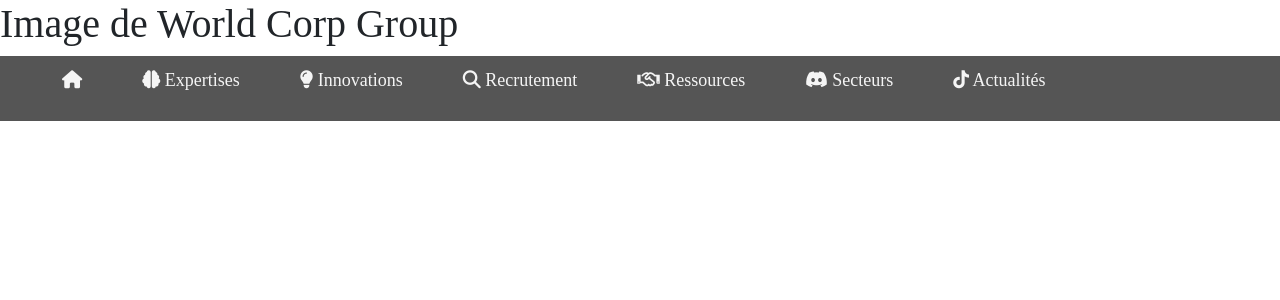
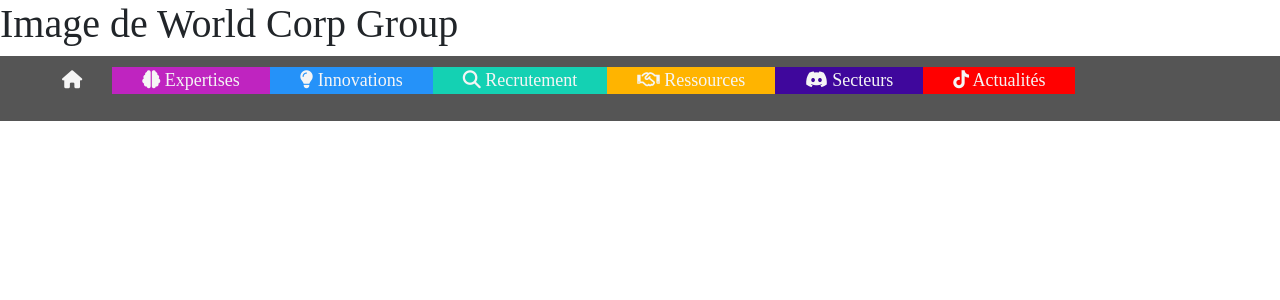
Before and after one commit to jacobitkashala/site_web_wcg, a PHP site: page / in a window 1280 px wide. Shown: the top 300 px of the page. Run offline with PHP 8.4, Linux system fonts and the light colour scheme.

Commit message:
refactor:header

```diff
--- a/index.html
+++ b/index.html
@@ -87,9 +87,10 @@
 					<li class="lien">
 						<a href=""><i class="fa-solid fa-house"></i></a>
 					</li>
-					<li class="lien lien-mega">
+					<!-- Expertise header -->
+					<li class="lien lien-mega color-expertise">
 						<a href=""><i class="fa-solid fa-brain"></i> Expertises</a>
-						<div class="mengamenu">
+						<div class="mengamenu color-expertise">
 							<div class="container">
 								<div class="colone">
 									<ul class="liens">
@@ -118,9 +119,10 @@
 							</div>
 						</div>
 					</li>
-					<li class="lien lien-mega">
+					<!-- Innovations -->
+					<li class="lien lien-mega color-innovention">
 						<a href=""><i class="fa-solid fa-lightbulb"></i> Innovations</a>
-						<div class="mengamenu">
+						<div class="mengamenu color-innovention">
 							<div class="container">
 								<div class="colone">
 									<ul class="liens">
@@ -149,9 +151,10 @@
 							</div>
 						</div>
 					</li>
-					<li class="lien lien-mega">
+					<!-- Recrutement -->
+					<li class="lien lien-mega color-recrutement">
 						<a href=""> <i class="fa-solid fa-magnifying-glass"></i> Recrutement</a>
-						<div class="mengamenu">
+						<div class="mengamenu color-recrutement">
 							<div class="container">
 								<div class="colone">
 									<ul class="liens">
@@ -180,9 +183,10 @@
 							</div>
 						</div>
 					</li>
-					<li class="lien lien-mega">
+					<!-- Ressources -->
+					<li class="lien lien-mega color-ressource">
 						<a href=""><i class="fa-regular fa-handshake"></i> Ressources</a>
-						<div class="mengamenu">
+						<div class="mengamenu color-ressource">
 							<div class="container">
 								<div class="colone">
 									<ul class="liens">
@@ -211,9 +215,10 @@
 							</div>
 						</div>
 					</li>
-					<li class="lien lien-mega">
+					<!-- Secteurs -->
+					<li class="lien lien-mega color-secteur">
 						<a href="#"><i class="fa-brands fa-discord"></i> Secteurs</a>
-						<div class="mengamenu">
+						<div class="mengamenu color-secteur">
 							<div class="container">
 								<div class="colone">
 									<ul class="liens">
@@ -242,9 +247,10 @@
 							</div>
 						</div>
 					</li>
-					<li class="lien lien-mega">
+					<!-- Actualités -->
+					<li class="lien lien-mega color-actualite">
 						<a href="#"><i class="fa-brands fa-tiktok"></i> Actualités</a>
-						<div class="mengamenu">
+						<div class="mengamenu color-actualite">
 							<div class="container">
 								<div class="colone">
 									<ul class="liens">
--- a/styles/main.css
+++ b/styles/main.css
@@ -40,32 +40,6 @@ html{
 
 /* .links{
 	display: inline-flex;
-} */
-
-/* .color-expertise{
-	background-color:var(--color-expertise);
-
-} */
-
-/* .width-expertise{
-	width: 20% !important;
-} */
-
-/* .color-innovention{
-	background-color:var(--color-innovention);
-} */
-
-/* .color-recrutement{
-	background-color:var(--color-recrutement);
-} */
-/* .color-ressource{
-	background-color:var(--color-ressource);
-} */
-/* .color-secteur{
-	background-color:var(--color-secteur);
-} */
-/* .color-actualite{
-	background-color:var(--color-actualite);
 } */
 /* .links .link{
 	list-style: none;
@@ -159,14 +133,10 @@ html{
 	 font-size: 18px;
  }
  .liens .lien a:hover{
-	 background: rgba(119, 174, 246, 0.924);
 	 transition: all 0.2s ease-in;
+	 /* text-decoration:  underline; */
+	 text-decoration: solid underline var(--color-text-menu) 3px;
  }
-
-
- /* Style pour le menu deroulant */
-
-
 
  .sous-menu .liens .lien{
 	 margin: 20px 0;
@@ -177,7 +147,7 @@ html{
 
  .mengamenu{
 	 position: absolute;
-	 background: #14D1B3;
+	 /* background: #14D1B3; */
 	 top: 65px;
 	 left: 0;
 	 right: 0;
@@ -223,3 +193,28 @@ html{
  .colone h2{
 	 font-size: 1.2rem;
  }
+ .color-expertise{
+	background-color:var(--color-expertise);
+
+}
+
+/* .width-expertise{
+	width: 20% !important;
+} */
+
+.color-innovention{
+	background-color:var(--color-innovention);
+}
+
+.color-recrutement{
+	background-color:var(--color-recrutement);
+}
+.color-ressource{
+	background-color:var(--color-ressource);
+}
+.color-secteur{
+	background-color:var(--color-secteur);
+}
+.color-actualite{
+	background-color:var(--color-actualite);
+}
```
